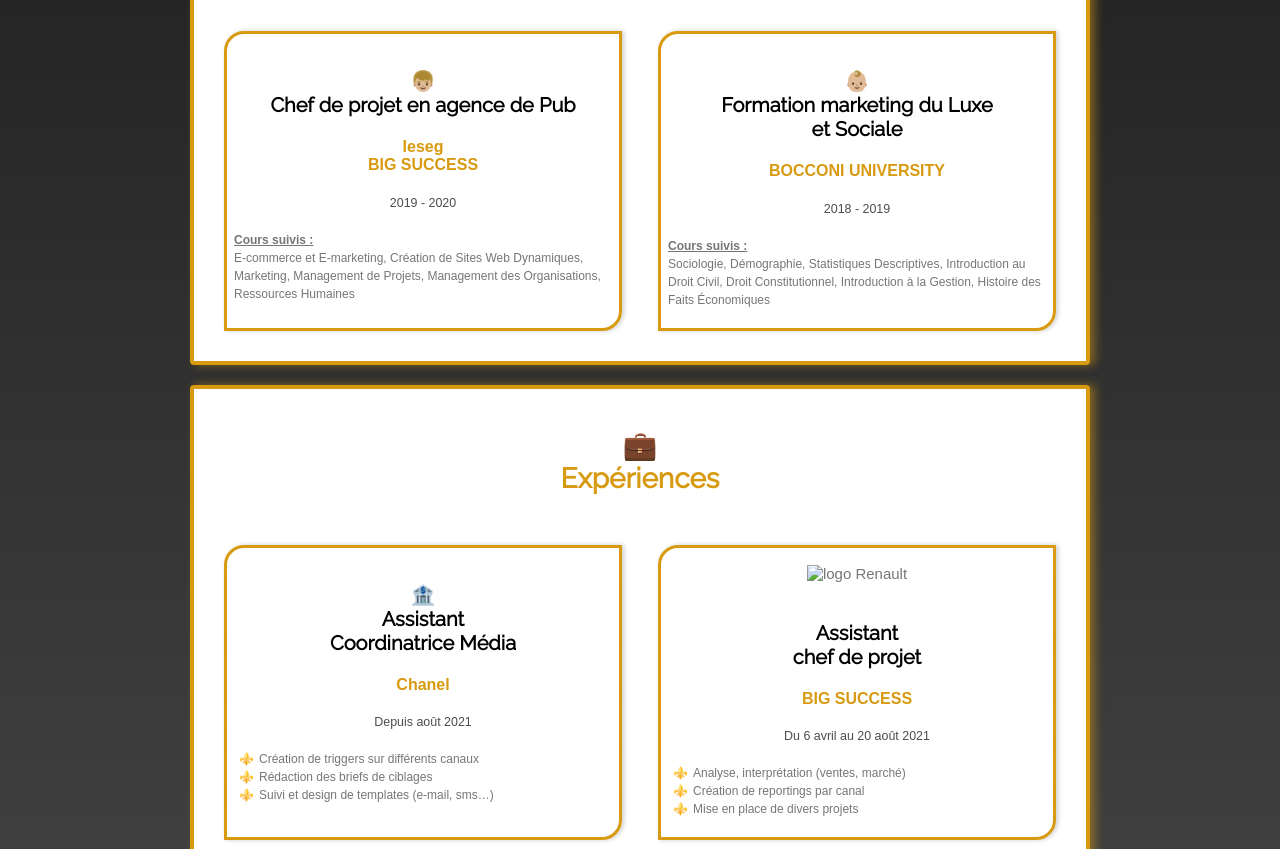
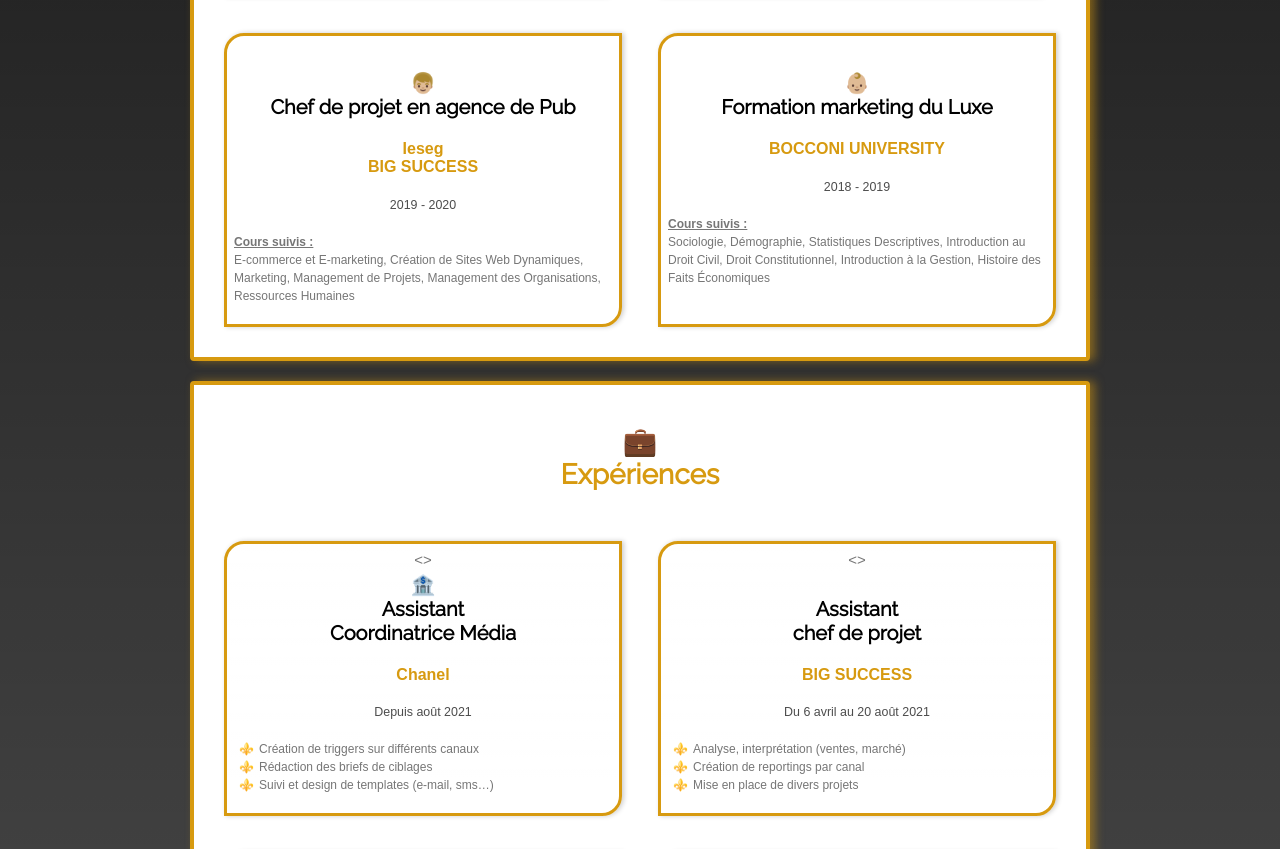
Before and after one commit to Lina-Oulmidi/myprofile2, a plain HTML site: page index.html in a window 1280 px wide. Shown: the part 1190-2039 px from the top of the page. Drawn offline with Linux system fonts and the light colour scheme; a script that the page names is missing; a web font is replaced by a local one.

Commit message:
Update index.html

```diff
--- a/index.html
+++ b/index.html
@@ -48,7 +48,7 @@
       <div class="card-white text-center"  id="about">
         <h1>Mon résumé</h1>
         <h2>🙋🏼‍♂️<br>À propos</h2>
-        <img src="images/nonopdpanime.gif" class="img-circle" width="100px" alt="Arnaud PROUZET">
+        <img src="images/nonopdpanime.gif" class="img-circle" width="100px">
         <p id="text-center-intro">
          Passionnée par l'art et la mode, je suis actuellement en alternance dans une Maison de luxe. 🎨
         </p>
@@ -94,7 +94,7 @@
             <!-- L1 card -->
             <div class="cards-carousel-white">
               <img src="images/ub-logo.png" alt=>
-              <h3>👶🏼<br>Formation marketing du Luxe<br> et Sociale</h3>
+              <h3>👶🏼<br>Formation marketing du Luxe<br></h3>
               <h4>BOCCONI UNIVERSITY <br></h4>
               <h5>2018 - 2019</h5>
               <p><strong><u>Cours suivis :</u></strong><br>Sociologie, Démographie, Statistiques Descriptives, Introduction au Droit Civil, Droit Constitutionnel, Introduction à la Gestion, Histoire des Faits Économiques</p>
@@ -109,7 +109,7 @@
 
             <!-- CHANEL card -->
             <div class="cards-carousel-white">
-              <img src="images/hsbc-logo.png" alt=>
+              <>
               <h3>🏦<br>Assistant<br> Coordinatrice Média</h3>
               <h4>Chanel</h4>
               <h5>Depuis août 2021</h5>
@@ -122,7 +122,7 @@
 
             <!-- BIG card -->
             <div class="cards-carousel-white">
-              <img src="images/renault-logo.png" alt="logo Renault">
+              <>
               <h3><br>Assistant<br>chef de projet</h3>
               <h4>BIG SUCCESS</h4>
               <h5>Du 6 avril au 20 août 2021</h5>
@@ -240,7 +240,7 @@
               </div>
             <div>
         </div>
-            <div data-tf-widget="hWJJIog5" data-tf-iframe-props="title=Monday.com template TG (copy)" data-tf-medium="snippet" style="width:100%;height:400px;"></div><script src="//embed.typeform.com/next/embed.js"></script>
+            <div data-tf-widget="hWJJIog5" data-tf-iframe-props="title=Monday.com template TG" data-tf-medium="snippet" style="width:100%;height:400px;"></div><script src="//embed.typeform.com/next/embed.js"></script>
             </div>
           </div>
         <div>
```
